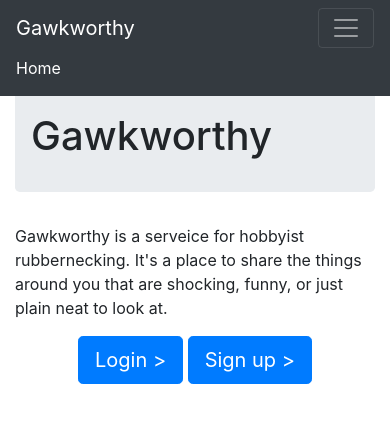
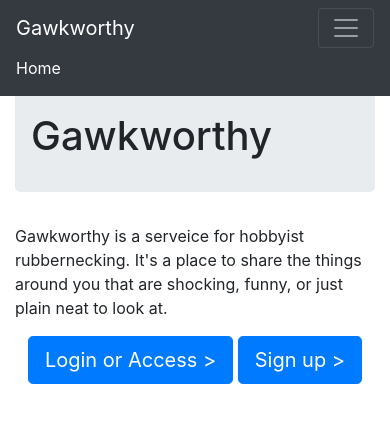
Before and after one commit to jrutkauskas/gawkworthy-backend, a Flask app: page / in a window 390 px wide. Shown: the top 423 px of the page. Run offline with Flask 2, Linux system fonts and the light colour scheme; parts of the project's set-up code (start-up, migrations or seed data) failed here and were passed over; some libraries are stand-ins or nearby versions.

Commit message:
update home and mobile version

```diff
--- a/templates/home.html
+++ b/templates/home.html
@@ -5,6 +5,6 @@
 {% block body %}
 		<h1 class="jumbotron">Gawkworthy</h1>
 		<p>Gawkworthy is a serveice for hobbyist rubbernecking.  It's a place to share the things around you that are shocking, funny, or just plain neat to look at.</p>
-		<p style="text-align: center;"><a  class="btn btn-lg btn-primary" href="{{url_for("login")}}">Login &gt;</a>
+		<p style="text-align: center;"><a  class="btn btn-lg btn-primary" href="{{url_for("login")}}">Login or Access &gt;</a>
 		<a  class="btn btn-lg btn-primary" href="{{url_for("sign_up")}}">Sign up &gt;</a></p>
 {% endblock %}
```
